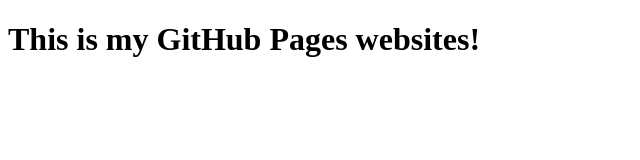
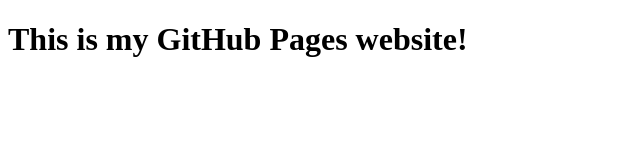
Before and after one commit to Lelano-coder/Lelano-coder.github.io, a plain HTML site: page index.html in a window 1280 px wide. Shown: the full height of the page, 0-640 px from the left. Drawn offline with Linux system fonts and the light colour scheme.

Commit message:
remove s

```diff
--- a/index.html
+++ b/index.html
@@ -5,6 +5,6 @@
         <title>My Site</title>
     </head>
     <body>
-        <h1>This is my GitHub Pages websites!</h1>
+        <h1>This is my GitHub Pages website!</h1>
     </body>
 </html>
```
